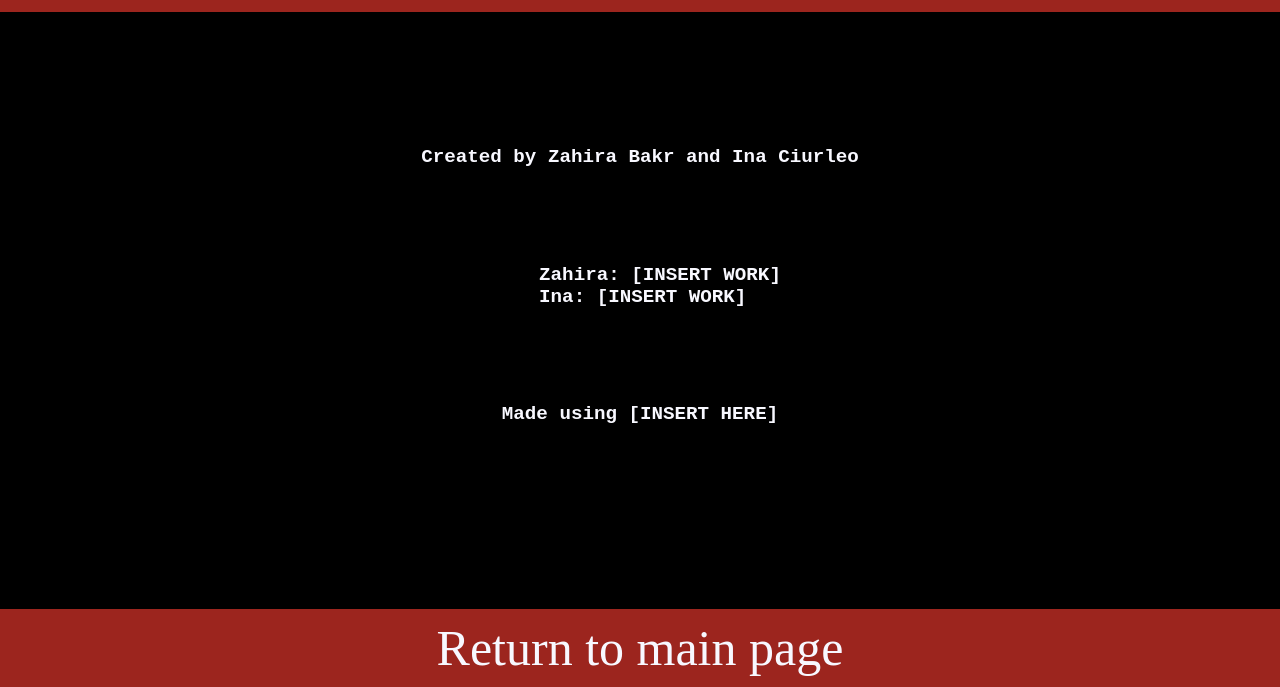
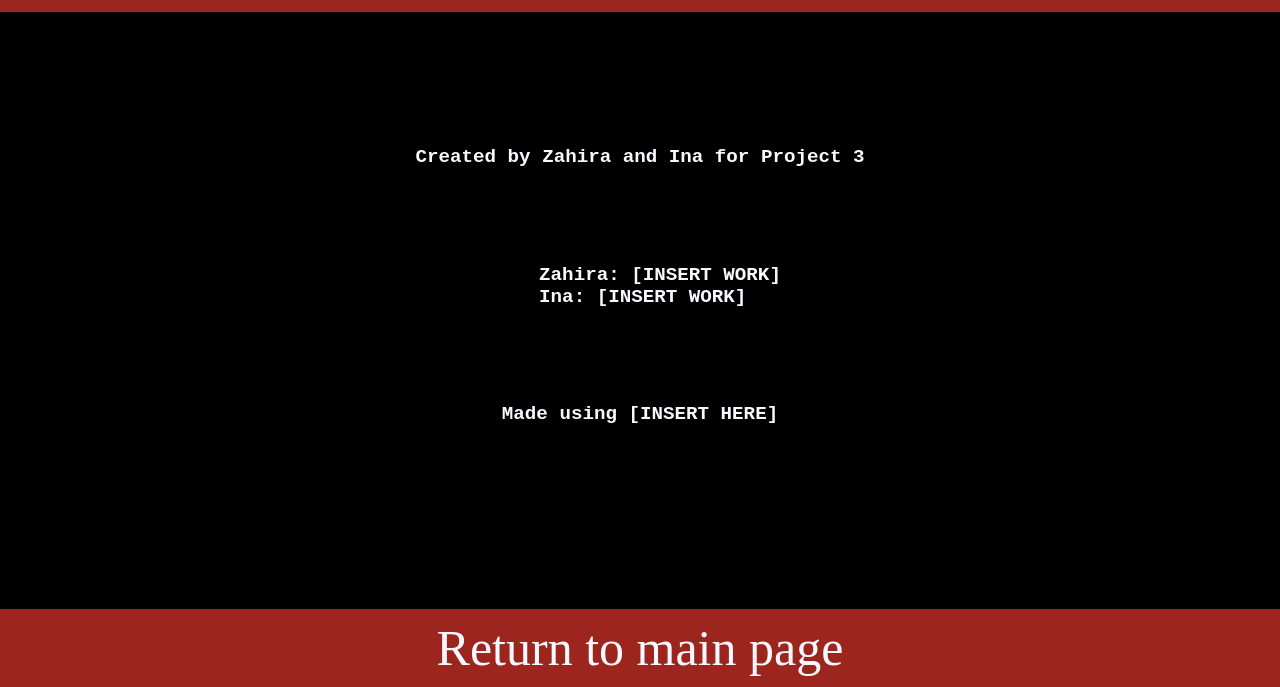
Before and after one commit to ciwj/Escape-The-Black-Parade, a plain HTML site: page credits.html in a window 1280 px wide. Shown: the part 113-800 px from the top of the page. Drawn offline with Linux system fonts and the light colour scheme.

Commit message:
- Small credits change

```diff
--- a/credits.html
+++ b/credits.html
@@ -11,7 +11,7 @@
         <h1>Credits</h1>
     </header>
     <main>
-        <p>Created by Zahira Bakr and Ina Ciurleo</p>
+        <p>Created by Zahira and Ina for Project 3</p>
         <ul>
             <li>Zahira: [INSERT WORK]</li>
             <li>Ina: [INSERT WORK]</li>
```
